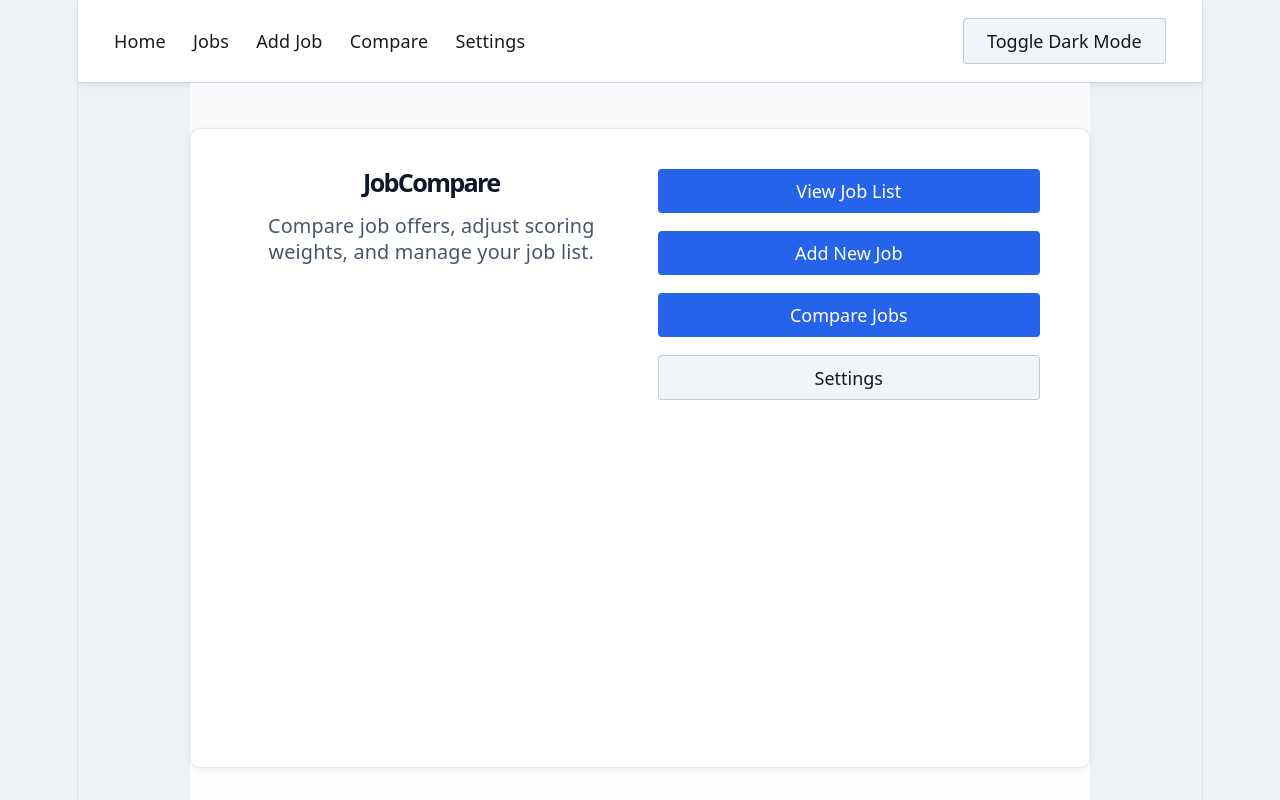
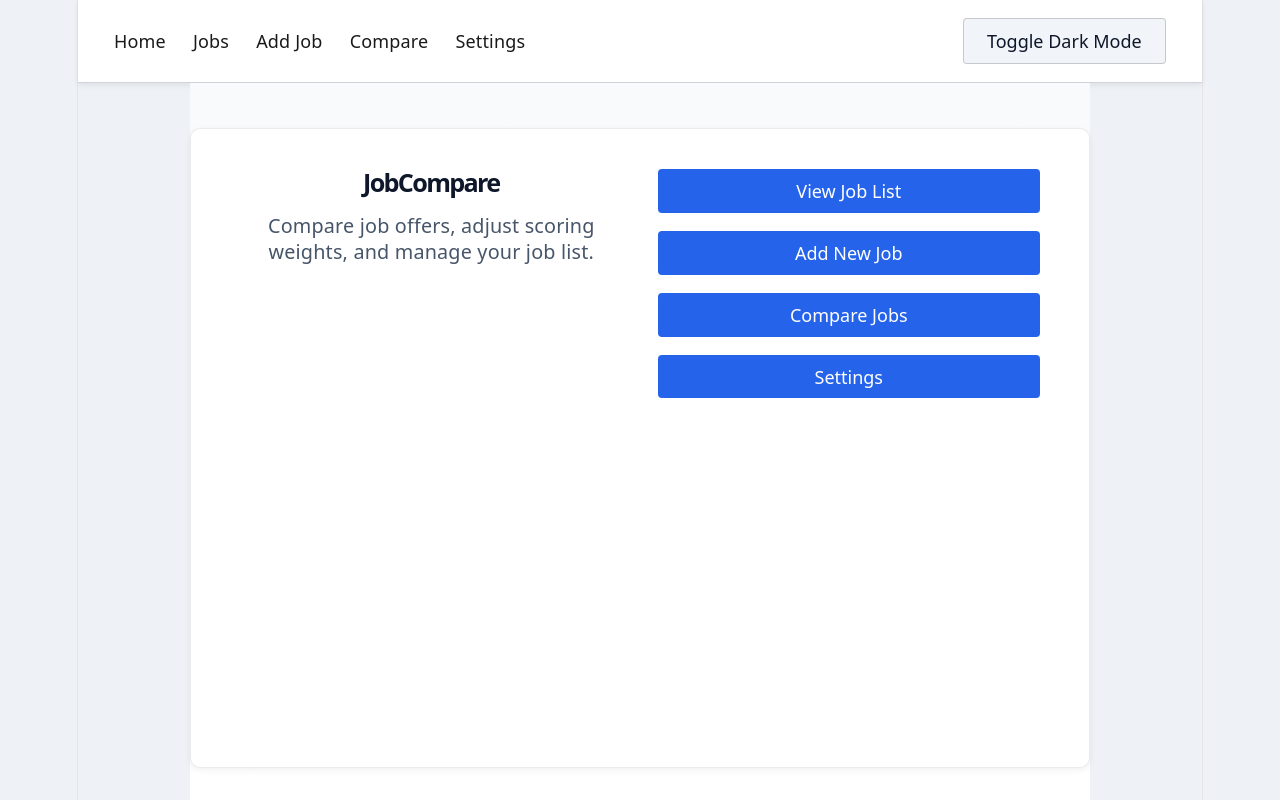
Before and after one commit to seattlefurby17/jobCompareApp, a React app in the folder frontend/: page / in a window 1280 px wide. Shown: the top 800 px of the page. Built offline with nearby package versions, Linux system fonts and the light colour scheme; the HTML template or start-up script is replaced by a standard one.

Commit message:
clean up files and update Readme

```diff
--- a/frontend/src/components/NavBar.jsx
+++ b/frontend/src/components/NavBar.jsx
@@ -1,6 +1,5 @@
 import { Link } from "react-router-dom";
 import "../styles/NavBar.css";
-
 
 export default function NavBar() {
   function toggleDarkMode() {
--- a/frontend/src/pages/HomePage.jsx
+++ b/frontend/src/pages/HomePage.jsx
@@ -2,7 +2,6 @@ import { useNavigate } from "react-router-dom";
 import NavBar from "../components/NavBar";
 import Footer from "../components/Footer";
 import "../styles/HomePage.css";
-
 
 export default function HomePage() {
   const navigate = useNavigate();
@@ -33,7 +32,7 @@ export default function HomePage() {
               Compare Jobs
             </button>
 
-            <button className="secondary" onClick={() => navigate("/settings")}>
+            <button className="primary" onClick={() => navigate("/settings")}>
               Settings
             </button>
           </div>
```
Also changed, not shown: 2 other files (tests, documents, lock files or other folders).
